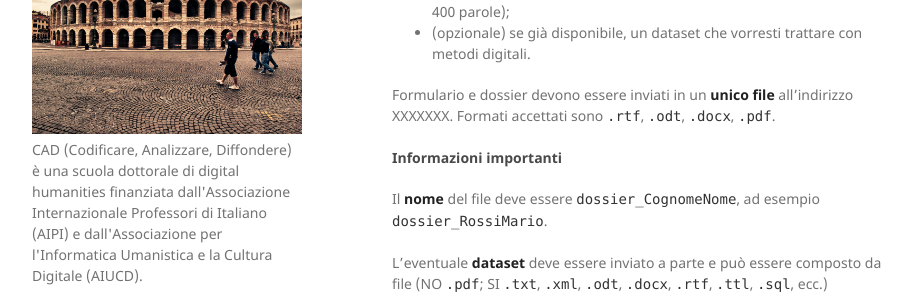
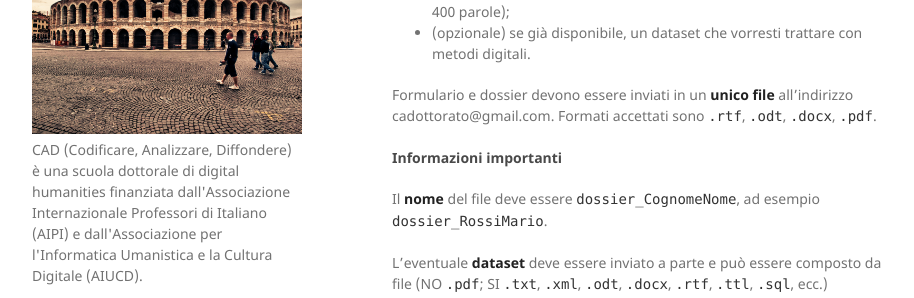
Before and after one commit to CADottorato/sito, a Jekyll site: the page built from index.md, in a window 1280 px wide and 900 px high, scrolled down 2293 px. Shown: the part 175-473 px from the top of the window, without its empty margins (178-1092 px from the left). Built offline with Jekyll 4.4.1, drawn with Linux system fonts in a browser that asks for light colours.

Commit message:
Update index.md

```diff
--- a/index.md
+++ b/index.md
@@ -101,7 +101,7 @@ La richiesta di iscrizione deve contenere un dossier con:
 * (opzionale) se già disponibile, un dataset che vorresti trattare con metodi digitali.
 
 
-Formulario e dossier devono essere inviati in un **unico file** all'indirizzo XXXXXXX. Formati accettati sono `.rtf`, `.odt`, `.docx`, `.pdf`.
+Formulario e dossier devono essere inviati in un **unico file** all'indirizzo cadottorato@gmail.com. Formati accettati sono `.rtf`, `.odt`, `.docx`, `.pdf`.
 
 #### Informazioni importanti
 
```
